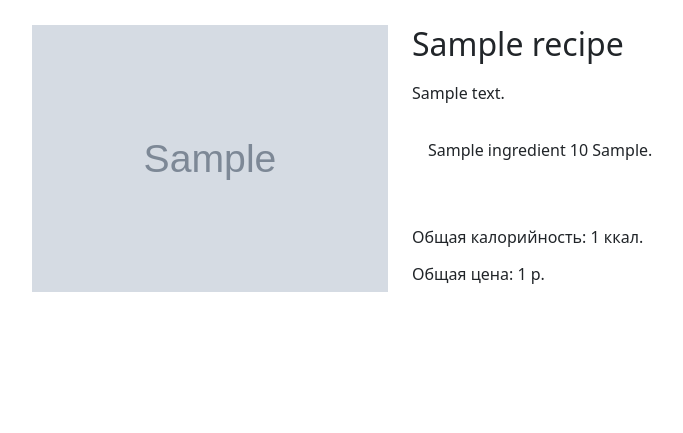
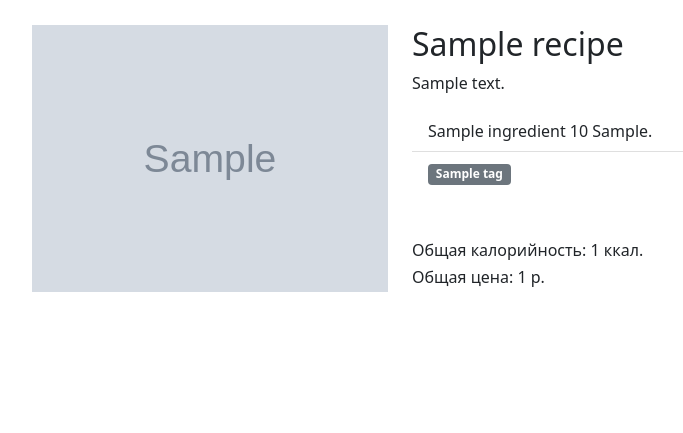
Before and after one commit to svillors/foodplan, a Django app: template recipes/templates/recipe.html in a window 1280 px wide. Shown: the part 82-515 px from the top of the page, without its empty margins (50-733 px from the left). Run offline with Django 5.2, Linux system fonts and the light colour scheme; the template is opened without the code that fills it: most values are stand-ins (such as "Sample title", 1, 10 or a date in 2020); grey boxes marked "Sample" are stand-in pictures.

Commit message:
Add tags recipe page

```diff
--- a/recipes/templates/recipe.html
+++ b/recipes/templates/recipe.html
@@ -36,8 +36,13 @@
                         <p>{{recipe.description}}</p>
                         <ul class="list-group list-group-flush mb-5">
                             {% for item in recipe.items.all %}
-                              <li class="list-group-item">{{item.ingredient.name}} {{item.quantity|floatformat:0}} {{item.ingredient.get_unit_display}}.</li>
+                              <li class="list-group-item">{{item.ingredient.name}} {{item.quantity}} {{item.ingredient.get_unit_display}}.</li>
                             {% endfor %}
+                            <li class="list-group-item">
+                                {% for tag in recipe.tags.all %}
+                                    <span class="badge bg-secondary me-1">{{ tag.name }}</span>
+                                {% endfor %}
+                            </li>
                         </ul>
                         <h6>Общая калорийность: {{recipe.total_calories|floatformat:0}} ккал.</h6>
                         <h6>Общая цена: {{recipe.total_price|floatformat:0}} р.</h6>
```
